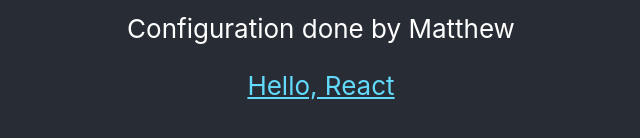
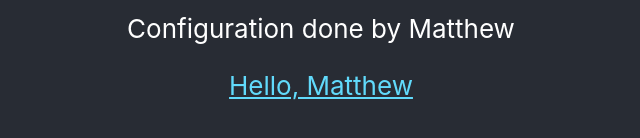
Before and after one commit to onojaMatthew/ansible-docker-jenkins-react, a React (Create React App) app: page / in a window 1280 px wide. Shown: the part 516-654 px from the top of the page, without its empty margins (319-959 px from the left). Built offline with nearby package versions, Linux system fonts and the light colour scheme.

Commit message:
Update App.js
hello message

```diff
--- a/src/App.js
+++ b/src/App.js
@@ -15,7 +15,7 @@
           target="_blank"
           rel="noopener noreferrer"
         >
-          Hello, React
+          Hello, Matthew
         </a>
       </header>
     </div>
```
